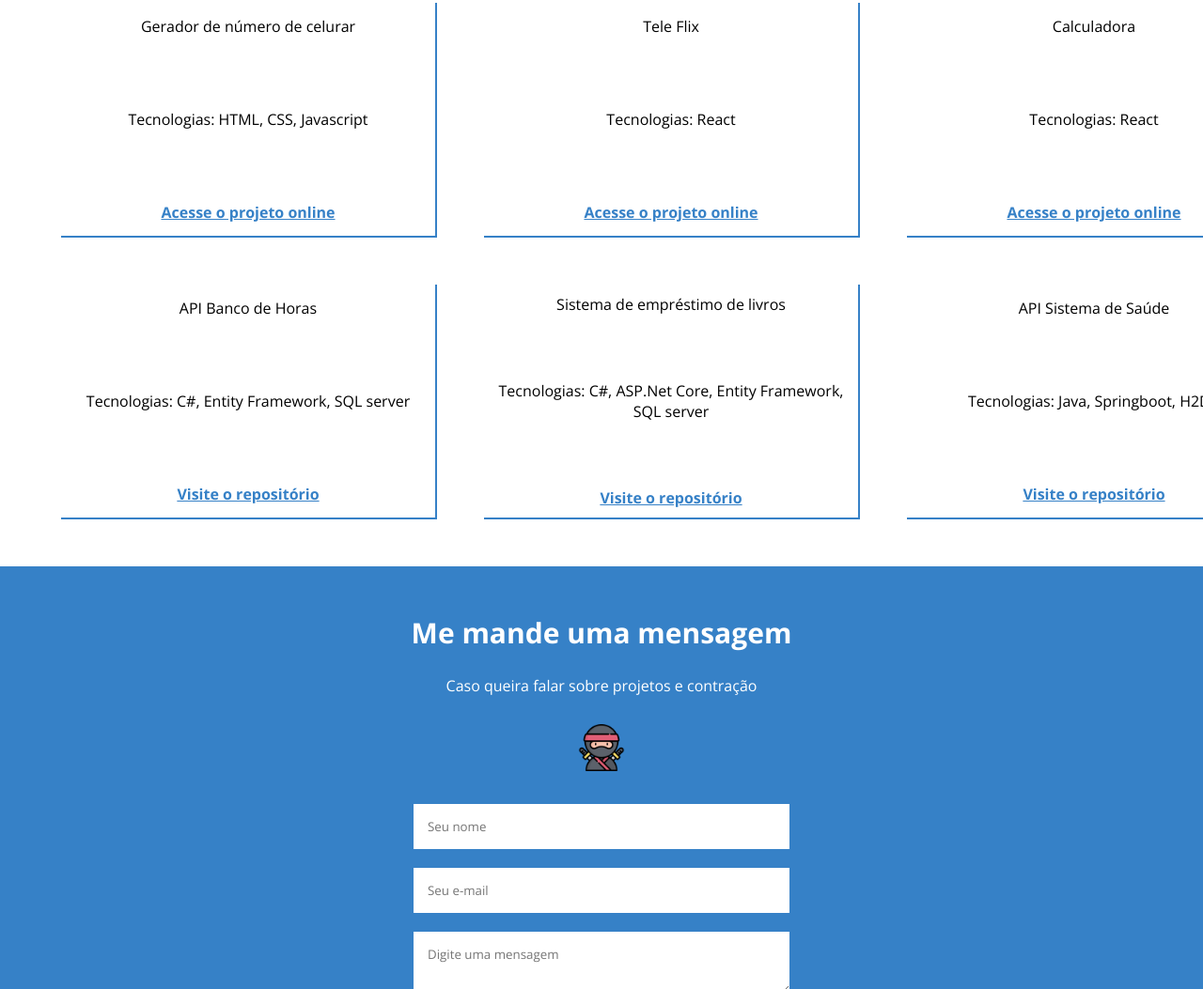
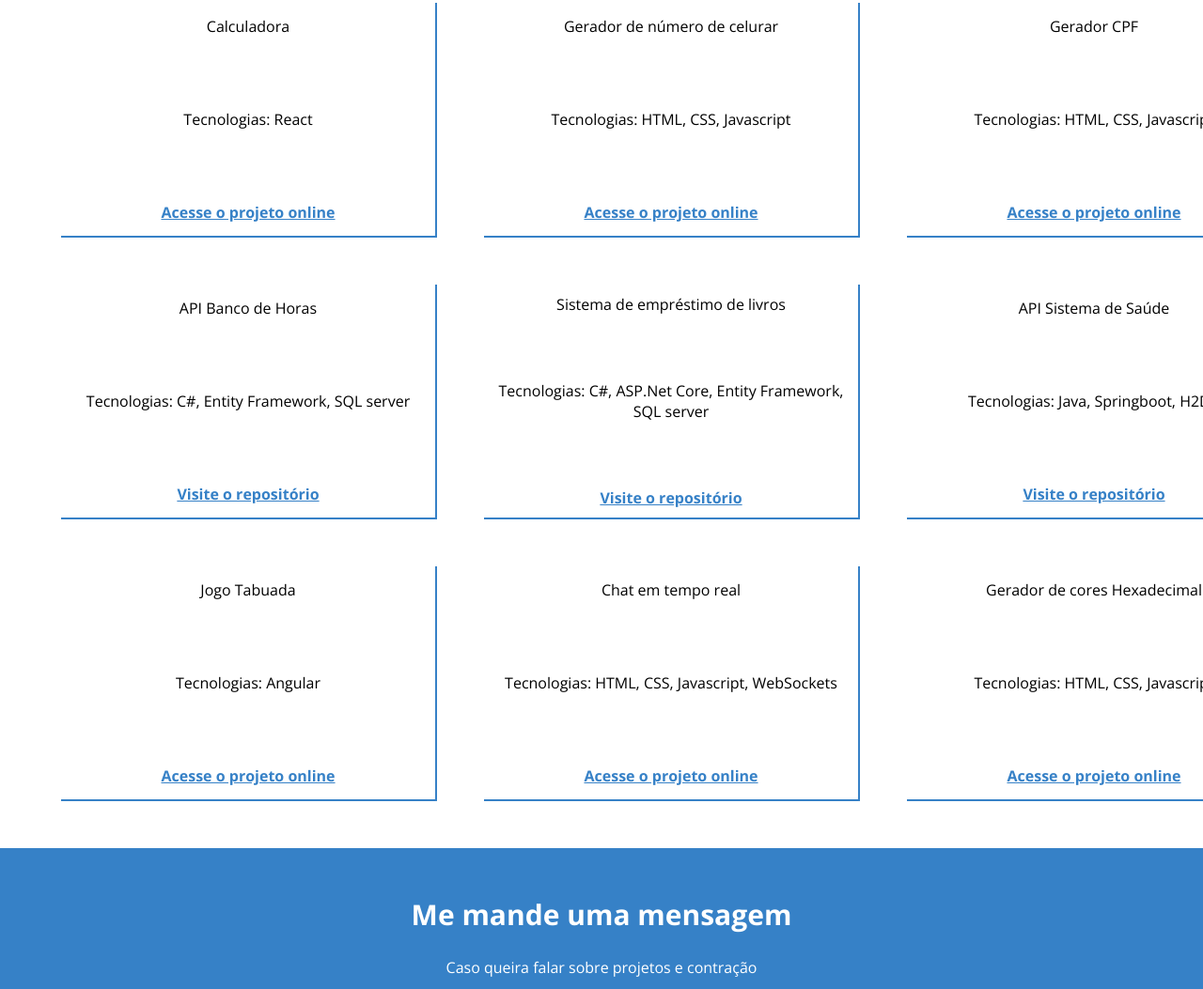
Before and after one commit to marcostwelve/portfolio, a plain HTML site: page index.html in a window 1280 px wide. Shown: the part 2029-3082 px from the top of the page at 94% size. Drawn offline with nearby package versions, Linux system fonts and the light colour scheme.

Commit message:
Add projects

```diff
--- a/index.html
+++ b/index.html
@@ -94,28 +94,33 @@
       </div>
 
       <div class="projeto-box">
-        <p>Gerador CPF</p>
-        <p>Tecnologias: HTML, CSS, Javascript</p>
-        <a href="https://marcostwelve.github.io/geradorCPF/" target="_blank">Acesse o projeto online</a>
+        <p>Tele Flix</p>
+        <p>Tecnologias: React</p>
+        <a href="https://teleflix-br.netlify.app/" target="_blank">Acesse o projeto online</a>
       </div>
     </div>
 
     <div class="projetos-container">
       <div class="projeto-box">
+        <p>Calculadora</p>
+        <p>Tecnologias: React</p>
+        <a href="https://desafio01-calculadora-rho.vercel.app/" target="_blank">Acesse o projeto online</a>
+      </div>
+
+      <div class="projeto-box">
         <p>Gerador de número de celurar</p>
         <p>Tecnologias: HTML, CSS, Javascript</p>
         <a href="https://gerador-celular.vercel.app/" target="_blank">Acesse o projeto online</a>
       </div>
+
+
       <div class="projeto-box">
-        <p>Tele Flix</p>
-        <p>Tecnologias: React</p>
-        <a href="https://teleflix-br.netlify.app/" target="_blank">Acesse o projeto online</a>
+        <p>Gerador CPF</p>
+        <p>Tecnologias: HTML, CSS, Javascript</p>
+        <a href="https://marcostwelve.github.io/geradorCPF/" target="_blank">Acesse o projeto online</a>
       </div>
-      <div class="projeto-box">
-        <p>Calculadora</p>
-        <p>Tecnologias: React</p>
-        <a href="https://desafio01-calculadora-rho.vercel.app/" target="_blank">Acesse o projeto online</a>
-      </div>
+
+
     </div>
 
     <div class="projetos-container">
@@ -124,15 +129,37 @@
         <p>Tecnologias: C#, Entity Framework, SQL server</p>
         <a href="https://github.com/marcostwelve/apiHorasBanco" target="_blank">Visite o repositório</a>
       </div>
+
       <div class="projeto-box">
         <p>Sistema de empréstimo de livros</p>
         <p>Tecnologias: C#, ASP.Net Core, Entity Framework, SQL server</p>
         <a href="https://github.com/marcostwelve/SistemaEmprestimo" target="_blank">Visite o repositório</a>
       </div>
+
       <div class="projeto-box">
         <p>API Sistema de Saúde</p>
         <p>Tecnologias: Java, Springboot, H2DB</p>
         <a href="https://github.com/marcostwelve/springboot-plan-api" target="_blank">Visite o repositório</a>
+      </div>
+    </div>
+
+    <div class="projetos-container">
+      <div class="projeto-box">
+        <p>Jogo Tabuada</p>
+        <p>Tecnologias: Angular</p>
+        <a href="https://project-tawny-eight.vercel.app/" target="_blank">Acesse o projeto online</a>
+      </div>
+
+      <div class="projeto-box">
+        <p>Chat em tempo real</p>
+        <p>Tecnologias: HTML, CSS, Javascript, WebSockets</p>
+        <a href="https://chat-frontend-4hin.onrender.com/" target="_blank">Acesse o projeto online</a>
+      </div>
+
+      <div class="projeto-box">
+        <p>Gerador de cores Hexadecimal</p>
+        <p>Tecnologias: HTML, CSS, Javascript</p>
+        <a href="https://gerador-paletas.vercel.app/" target="_blank">Acesse o projeto online</a>
       </div>
     </div>
   </section>
```
